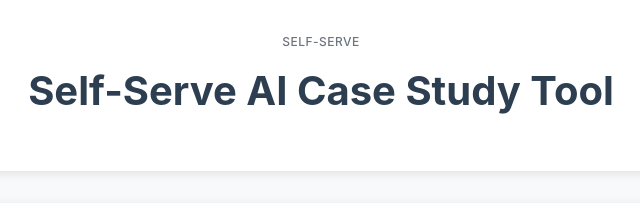
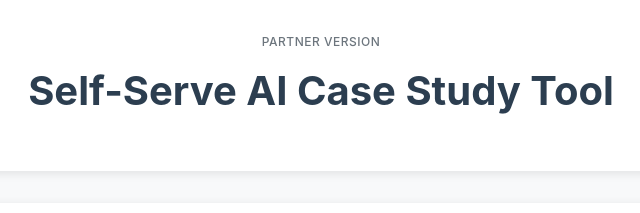
Before and after one commit to AKonysMoreno/partner-version-ai-case-study-tool, a plain HTML site: page index.html in a window 1280 px wide. Shown: the top 213 px of the page, 319-959 px from the left. Drawn offline with Linux system fonts and the light colour scheme.

Commit message:
Update eyebrow text back to 'Partner Version'

```diff
--- a/index.html
+++ b/index.html
@@ -9,7 +9,7 @@
 <body>
     <div class="container">
         <header>
-            <div class="eyebrow-text">Self-Serve</div>
+            <div class="eyebrow-text">Partner Version</div>
             <h1>Self-Serve AI Case Study Tool</h1>
         </header>
 
```
